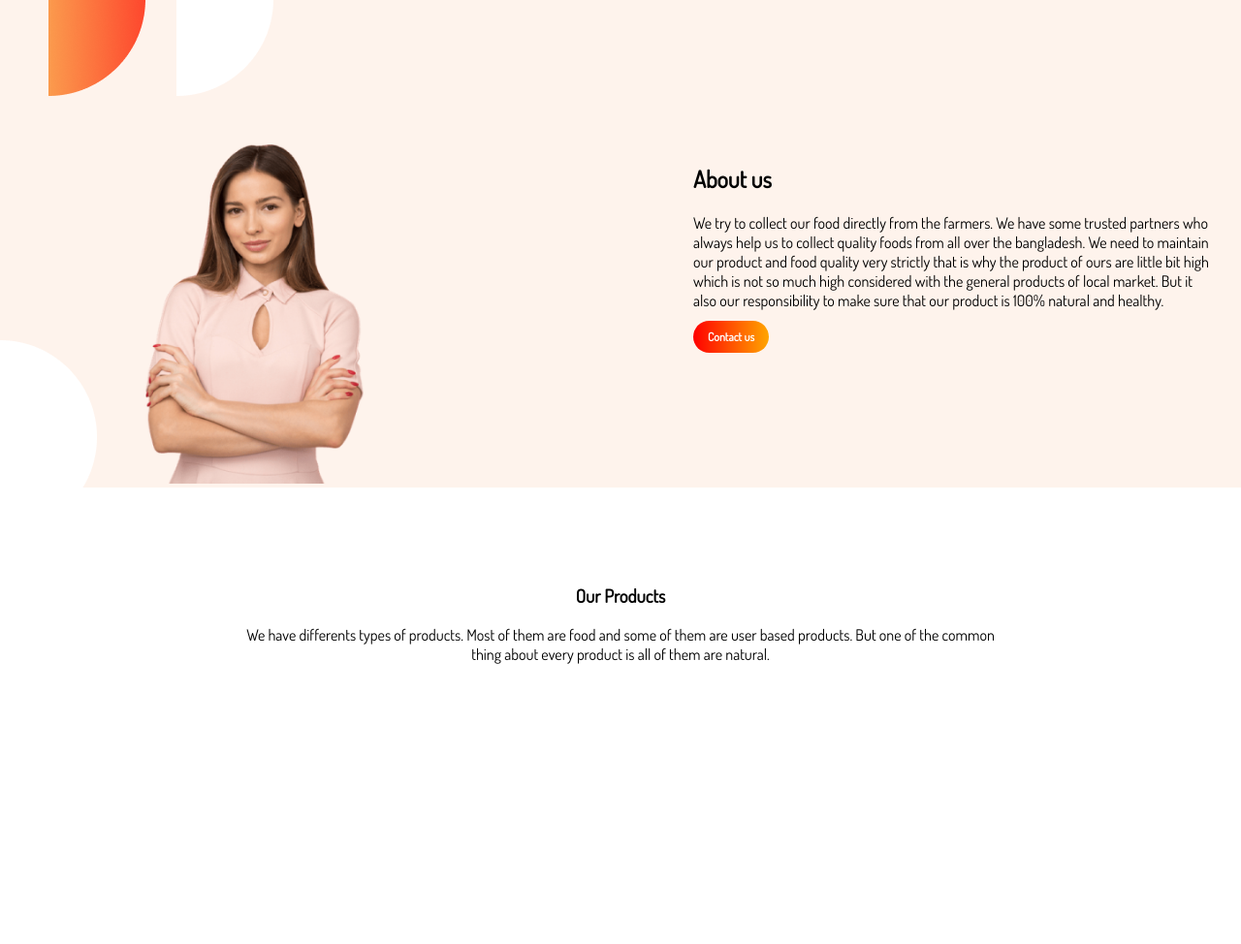
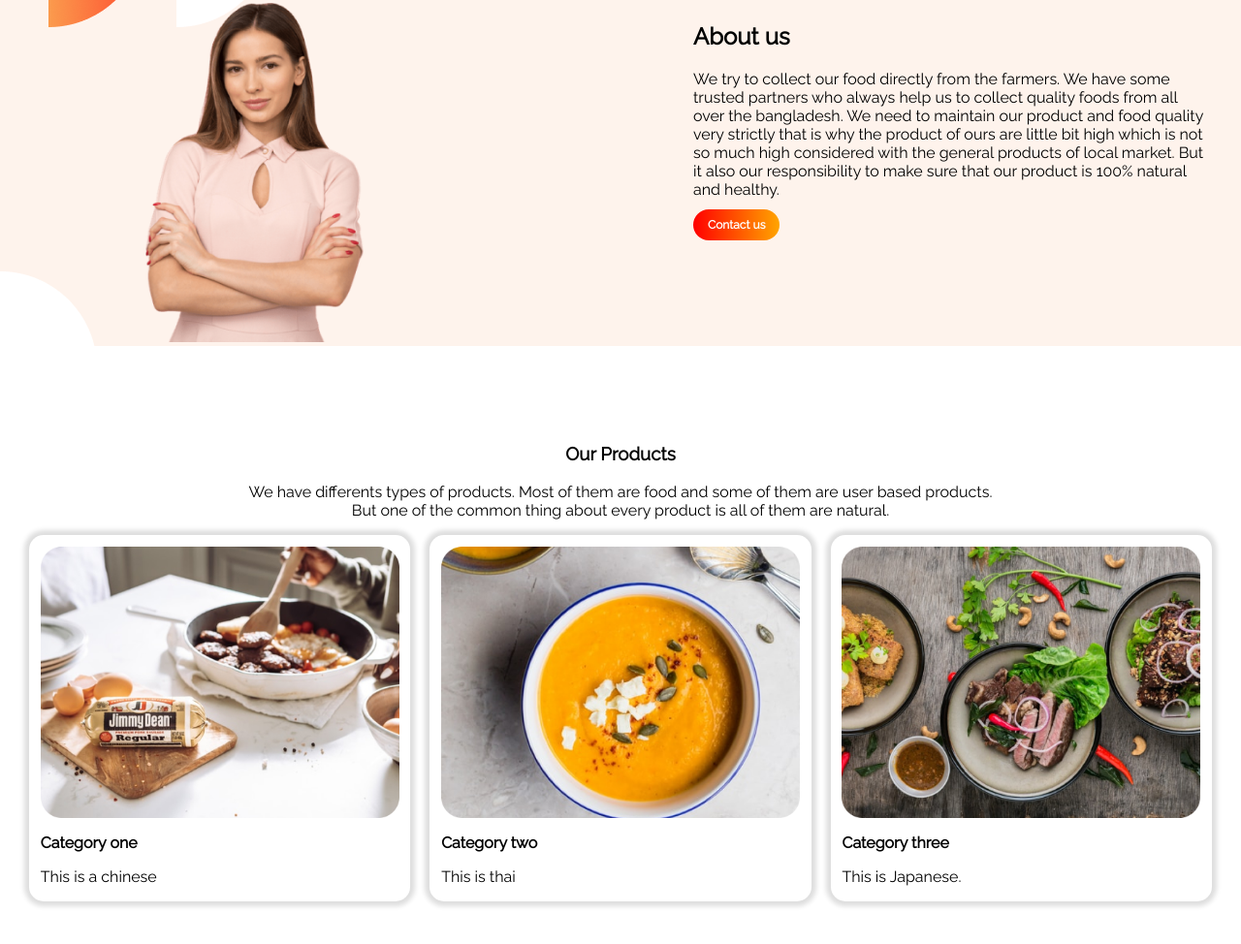
Before and after one commit to AhmadunNabi/Food-Care, a plain HTML site: page index.html in a window 1280 px wide. Shown: the part 680-1654 px from the top of the page at 97% size. Before the commit the page ends 1381 px from the top, so only its background shows below. Drawn offline with Linux system fonts and the light colour scheme.

Commit message:
four sections added

```diff
--- a/index.html
+++ b/index.html
@@ -9,13 +9,13 @@
     <link rel="stylesheet" href="style.css">
     <link rel="preconnect" href="https://fonts.googleapis.com">
     <link rel="preconnect" href="https://fonts.gstatic.com" crossorigin>
-    <link href="https://fonts.googleapis.com/css2?family=Dosis&display=swap" rel="stylesheet">
+    <link href="https://fonts.googleapis.com/css2?family=Raleway&display=swap" rel="stylesheet">
 </head>
 
 <body>
     <section class="flexbox-container">
         <div class="half-width">
-            <h1 style="top: 50%;"><span class="orange-color">Skip</span> The Diet, Just Eat Healthy With Food
+            <h1 style="font-size: 50px;"><span class="orange-color">Skip</span> The Diet, Just Eat Healthy With Food
                 Care</h1>
             <p>
                 If you want to be fit, you will not need to eat less. You will need a balance diet. You can eat so much
@@ -53,7 +53,23 @@
                 But one of the common thing about every product is all of them are natural.
             </p>
         </div>
-
+    </section>
+    <section class="flexbox-container">
+        <div class="onethird-width">
+            <img src="images/food/Project Cover.jpg" alt="food">
+            <p style="font-weight: bold;">Category one</p>
+            <p>This is a chinese</p>
+        </div>
+        <div class="onethird-width">
+            <img src="images/food/Project Cover.png" alt="food">
+            <p style="font-weight: bold;">Category two</p>
+            <p>This is thai</p>
+        </div>
+        <div class="onethird-width">
+            <img src="images/food/Project Cover1.jpg" alt="">
+            <p style="font-weight: bold;">Category three</p>
+            <p>This is Japanese.</p>
+        </div>
     </section>
 </body>
 
--- a/style.css
+++ b/style.css
@@ -1,23 +1,20 @@
 body {
-    font-family: 'Dosis', sans-serif;
+    font-family: 'Raleway', sans-serif;
     margin: 0px;
 }
 
 .flexbox-container {
     display: flex;
-    padding-left: 50px;
+    padding-left: 20px;
+    padding-right: 20px;
     margin-bottom: 100px;
-}
-
-h1 {
-    font-size: 50px;
 }
 
 .half-width {
     width: 50%;
     padding-left: 50px;
     padding-right: 30px;
-    padding-top: 150px;
+    padding-top: 75px;
 
 }
 
@@ -51,6 +48,24 @@ h1 {
 
 #text-section {
     text-align: center;
-    padding: 0 250px;
+    padding: 0px 250px 0px 250px;
     margin-bottom: 10px;
 }
+
+.onethird-width {
+    width: 33.333%;
+    box-shadow: 0px 0px 5px 5px rgb(222, 222, 222);
+    margin-right: 10px;
+    margin-left: 10px;
+    border-radius: 15px;
+}
+
+.onethird-width img {
+    width: 94%;
+    padding: 3%;
+}
+
+.onethird-width p {
+    margin-top: 0px;
+    padding: 0% 0% 0% 3%;
+}
```
